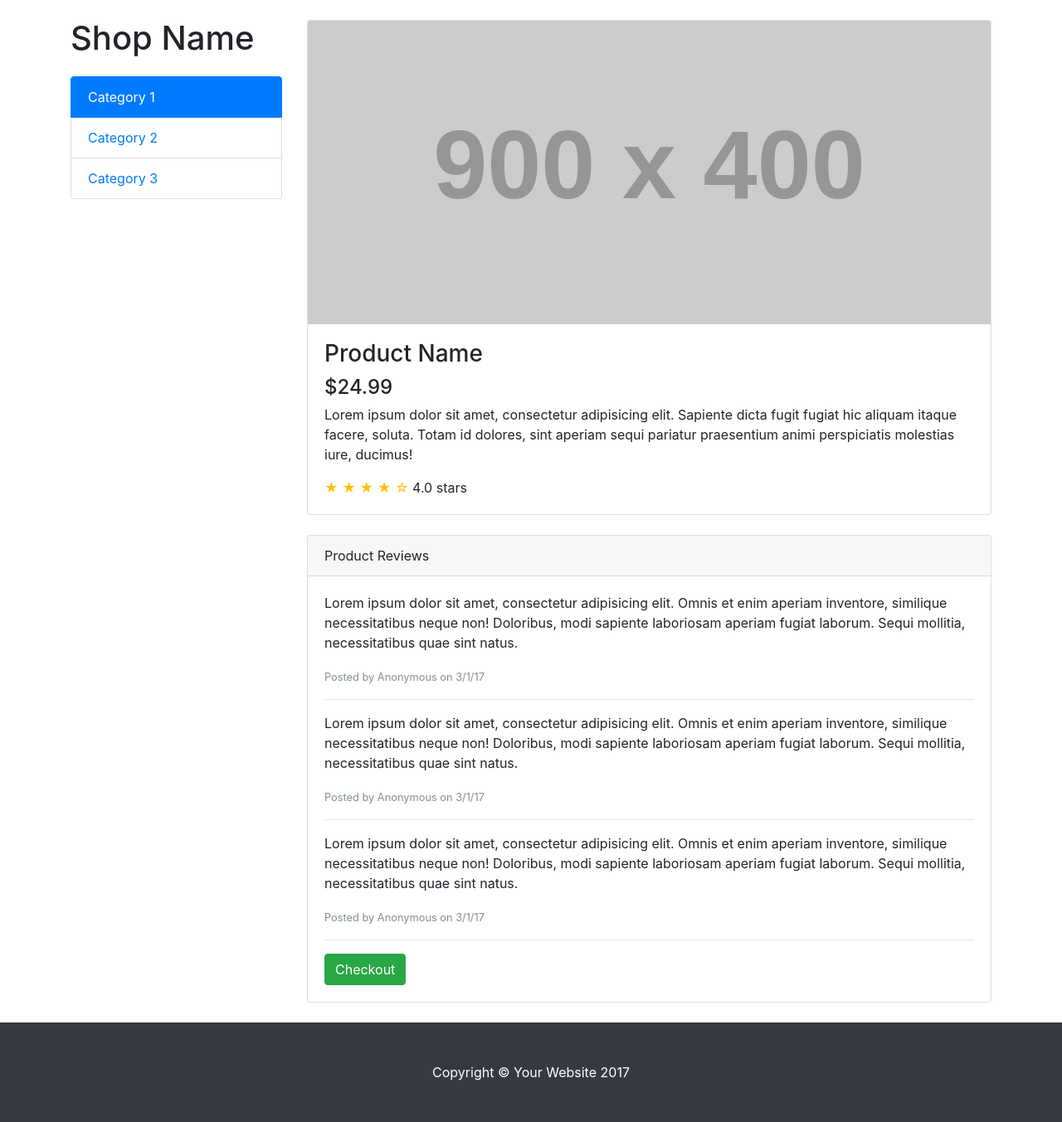
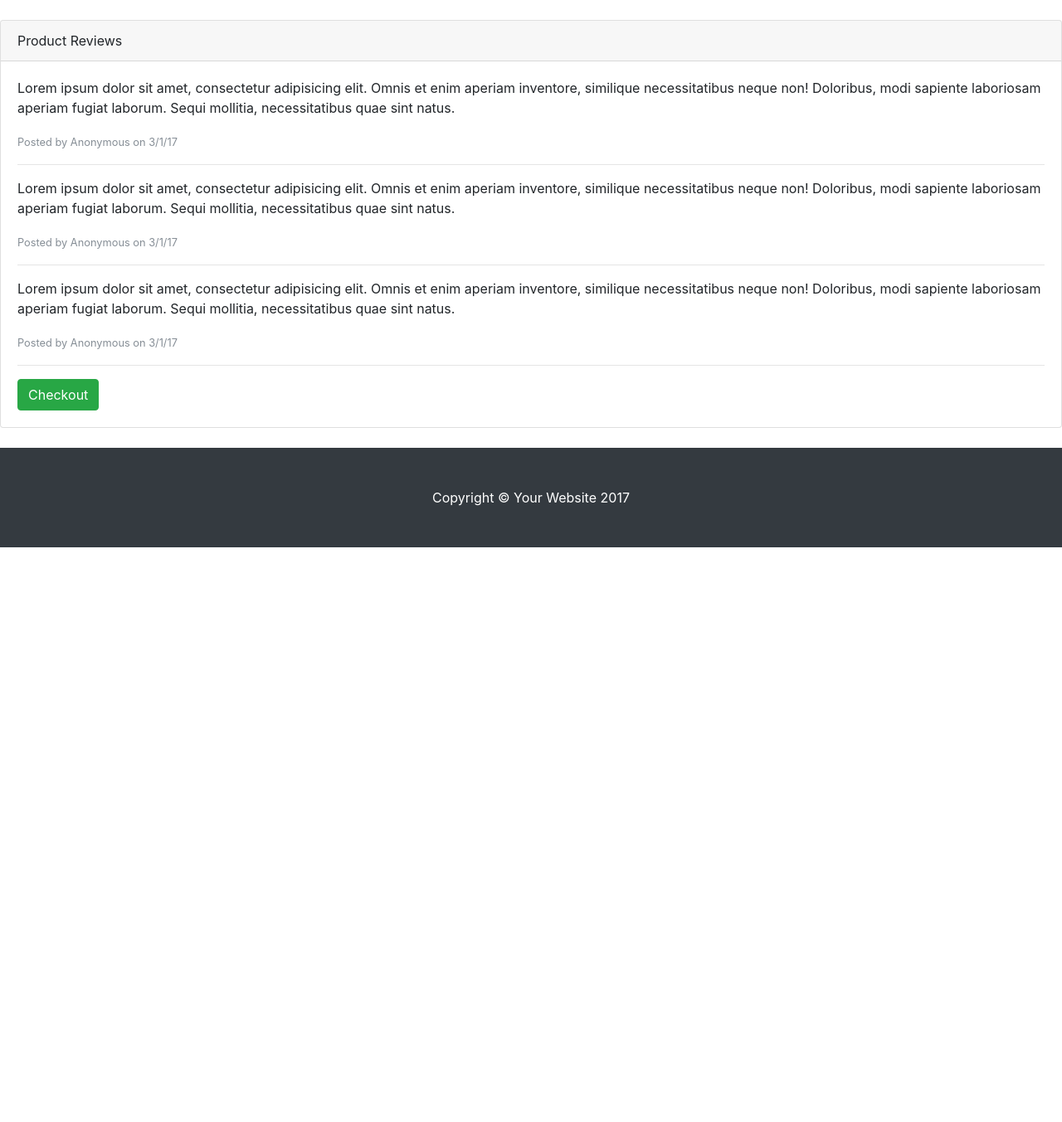
Before and after one commit to vaishalijhalani/library-system, a Django app: page /bookstore/product/ in a window 1280 px wide. Shown: the part 56-1409 px from the top of the page at 83% size. After the commit the page ends 716 px from the top, so only its background shows below. Run offline with Django 3.2, Linux system fonts and the light colour scheme; grey boxes labelled with a size stand in for pictures from a placeholder-image service; some libraries are stand-ins or nearby versions.

Commit message:
third commit

```diff
--- a/bookstore/models.py
+++ b/bookstore/models.py
@@ -11,8 +11,6 @@ class Book(models.Model):
 	price = models.CharField(max_length=20)
 	image = models.URLField(max_length=200)
 	description = models.CharField(max_length=500)
-	isbn = models.CharField(max_length=20)
-	publisher = models.CharField(max_length=50)
 	category = models.CharField(max_length=50,null=True)
 
 
--- a/bookstore/templates/home.html
+++ b/bookstore/templates/home.html
@@ -10,7 +10,7 @@
           <h1 class="my-4">Book Store</h1>
           <div class="list-group">
             {% for b in all_category %}
-            <a href="#" id="{{b}}" onclick="categoryClick("{{b}}");" class="list-group-item">{{b}}</a>
+            <a href="/home?category="+("{{b}}") id="{{b}}" onclick="categoryClick("{{b}}");" class="list-group-item">{{b}}</a>
             <!-- <a href="#" class="list-group-item">Category 2</a>
             <a href="#" class="list-group-item">Category 3</a> -->
             {% endfor %}
@@ -51,7 +51,6 @@
 
           <div class="row">
             {% for b in all_books %}
-              {% ifequal b.category "Science" %}
             <div class="col-lg-4 col-md-6 mb-4">
               <div class="card h-100">
                 <a href="#"><img class="card-img-top" src="{{b.image}}" alt=""></a>
@@ -67,7 +66,6 @@
                 </div>
               </div>
             </div>
-              {% endifequal %}
             {% endfor %}
        <!--      <div class="col-lg-4 col-md-6 mb-4">
               <div class="card h-100">
--- a/bookstore/templates/product.html
+++ b/bookstore/templates/product.html
@@ -3,32 +3,8 @@
 
 {% block content %}
     <!-- Page Content -->
-    <div class="container">
 
-      <div class="row">
-
-        <div class="col-lg-3">
-          <h1 class="my-4">Shop Name</h1>
-          <div class="list-group">
-            <a href="#" class="list-group-item active">Category 1</a>
-            <a href="#" class="list-group-item">Category 2</a>
-            <a href="#" class="list-group-item">Category 3</a>
-          </div>
-        </div>
         <!-- /.col-lg-3 -->
-
-        <div class="col-lg-9">
-
-          <div class="card mt-4">
-            <img class="card-img-top img-fluid" src="http://placehold.it/900x400" alt="">
-            <div class="card-body">
-              <h3 class="card-title">Product Name</h3>
-              <h4>$24.99</h4>
-              <p class="card-text">Lorem ipsum dolor sit amet, consectetur adipisicing elit. Sapiente dicta fugit fugiat hic aliquam itaque facere, soluta. Totam id dolores, sint aperiam sequi pariatur praesentium animi perspiciatis molestias iure, ducimus!</p>
-              <span class="text-warning">&#9733; &#9733; &#9733; &#9733; &#9734;</span>
-              4.0 stars
-            </div>
-          </div>
           <!-- /.card -->
 
           <div class="card card-outline-secondary my-4">
--- a/bookstore/urls.py
+++ b/bookstore/urls.py
@@ -4,6 +4,7 @@ from . import views
 
 urlpatterns = [
     url(r'^$', views.home, name='home'),
+    url(r'^home/$', views.home, name='home'),
     url(r'^bookstore/product/',views.product, name='product'),
     #url(r"^signup/$", views.signup, name="account_signup"),
     #url(r"^login/$", views.login, name="account_login"),
--- a/bookstore/views.py
+++ b/bookstore/views.py
@@ -11,6 +11,7 @@ from models import Book
 from django.http import HttpResponse,HttpResponseRedirect
 
 def home(request):
+	print request
 	all_books = Book.objects.all()
 	all_category = []
 	for b in all_books:
@@ -23,8 +24,6 @@ def home(request):
 
 
 def product(request):
-	# procuct = Book.objects.get();
-	# context = {'product':product}
 	context = {}
 	template = loader.get_template('product.html')
 	return HttpResponse(template.render(context,request))
--- a/librarySystem/settings.py
+++ b/librarySystem/settings.py
@@ -97,7 +97,7 @@ DATABASES = {
     }
 }
 
-CRISPY_TEMPLATE_PACK = "bootstrap3"
+CRISPY_TEMPLATE_PACK = "bootstrap4"
 # Password validation
 # https://docs.djangoproject.com/en/1.11/ref/settings/#auth-password-validators
 
```
Also changed, not shown: bookstore/templates/checkout.html (+40 -12 lines), bookstore/migrations/0006_auto_20171011_0142.py (added), db.sqlite3, 7 other files.
